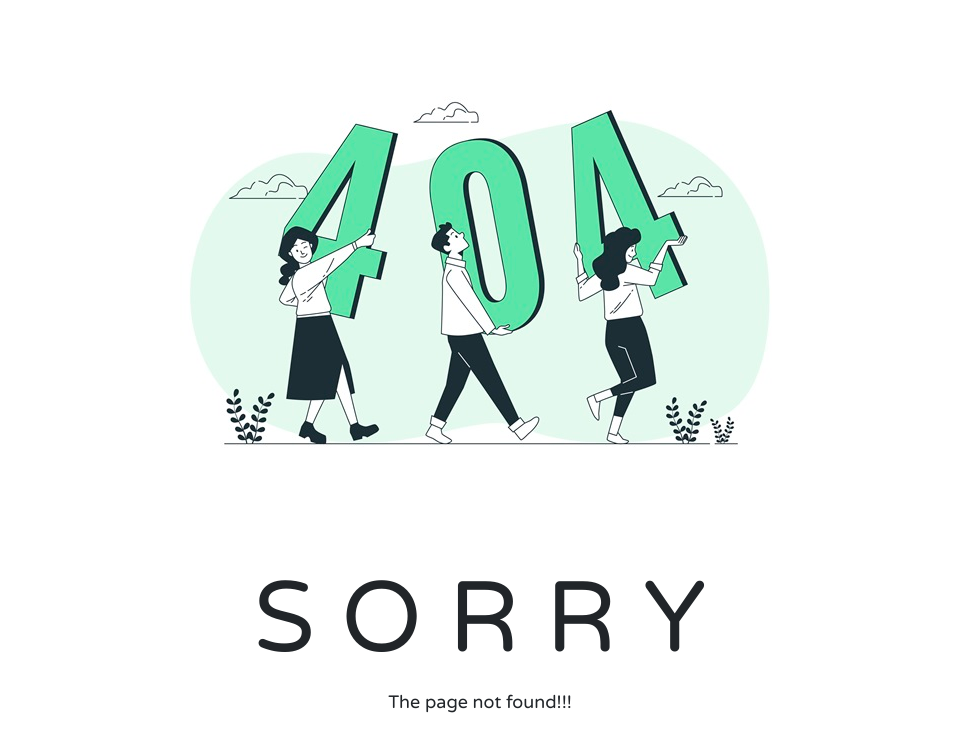
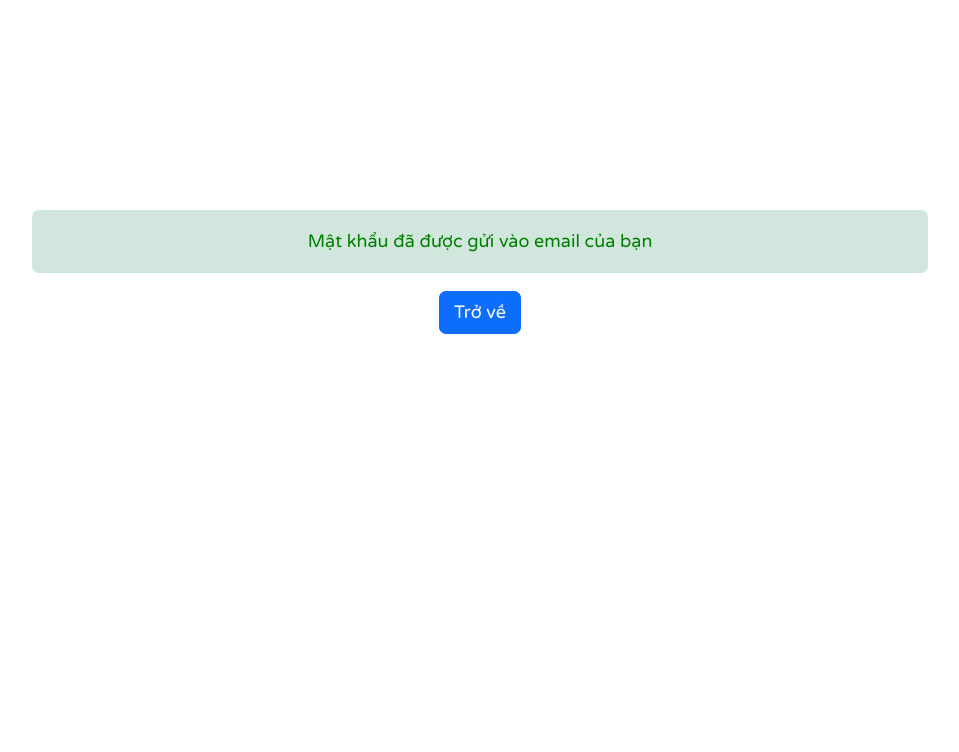
Before and after one commit to itmc-ptit/FrontEnd-ChatApp, a React (Vite) app: page /send-email in a window 1280 px wide. Before the commit this address had no page. Shown: the top 752 px of the page, without its empty margins (160-1119 px from the left). Built offline with nearby package versions, Linux system fonts and the light colour scheme.

Commit message:
Update something

```diff
--- a/src/Pages/ForgotPassword.jsx
+++ b/src/Pages/ForgotPassword.jsx
@@ -5,7 +5,11 @@ import { Slider } from "./Slider";
 import { useState } from "react";
 import { Link } from "react-router-dom";
 
-function ForgotPassword() {
+function SendEmail() {
+  //TODO: Send new password to email user
+}
+
+function PanelForgotPassword() {
   const [Account, setAccount] = useState("");
   const handleAccountChange = (event) => setAccount(event.target.value);
   return (
@@ -86,15 +90,18 @@ function ForgotPassword() {
             display: "inline-block",
           }}
         >
+          <Link to="/send-email">
             <Button
               variant="outline-primary"
               style={{
                 margin: "2% 5%",
                 float: "right",
               }}
+              onClick={SendEmail()}
             >
               Tìm tài khoản
             </Button>
+          </Link>
           <Link to="/sign-in">
             <Button
               variant="outline-danger"
@@ -121,11 +128,10 @@ export default function UI() {
             <Slider />
           </Col>
           <Col xs={6} sm={6} lg={6} className="col2">
-            <ForgotPassword />
+            <PanelForgotPassword />
           </Col>
         </Row>
       </Container>
-      ;
     </>
   );
 }
--- /dev/null
+++ b/src/Pages/MessageForgotPassword.jsx
@@ -0,0 +1,24 @@
+import { Button } from "react-bootstrap";
+import Message from "./Message";
+import { Link } from "react-router-dom";
+
+export default function MessageForgotPassword() {
+  return (
+    <>
+      <div
+        style={{
+          textAlign: "center",
+          padding: "15%",
+        }}
+      >
+        <Message
+          msg="Mật khẩu đã được gửi vào email của bạn"
+          variant="success"
+        />
+        <Link to="/">
+          <Button variant="primary">Trở về</Button>
+        </Link>
+      </div>
+    </>
+  );
+}
--- a/src/main.jsx
+++ b/src/main.jsx
@@ -9,6 +9,7 @@ import Chat from "./Pages/Messenger";
 import App from "./App";
 import { BrowserRouter, Route, Routes } from "react-router-dom";
 import ReactDOM from "react-dom/client";
+import MessageForgotPassword from "./Pages/MessageForgotPassword";
 
 export const IsLogin = false;
 
@@ -23,6 +24,7 @@ ReactDOM.createRoot(document.getElementById("root")).render(
         <Route path="/about" element={<About />} />
         <Route path="/profile" element={<Profile />} />
         <Route path="/forgotpassword" element={<ForgotPassword />} />
+        <Route path="/send-email" element={<MessageForgotPassword />} />
         <Route path="*" element={<PageNotFound />} />
       </Routes>
     </BrowserRouter>
```
Lines whose indentation alone changed are shown as unchanged.
